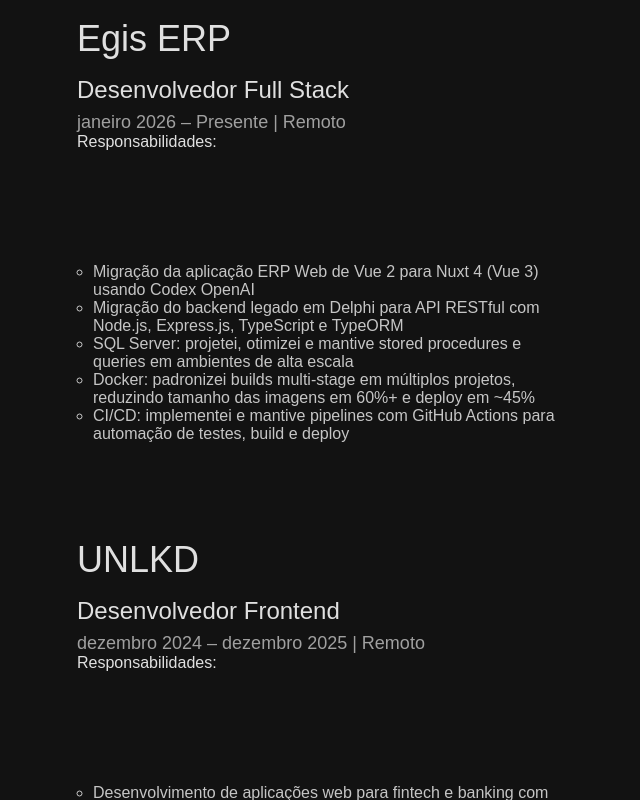
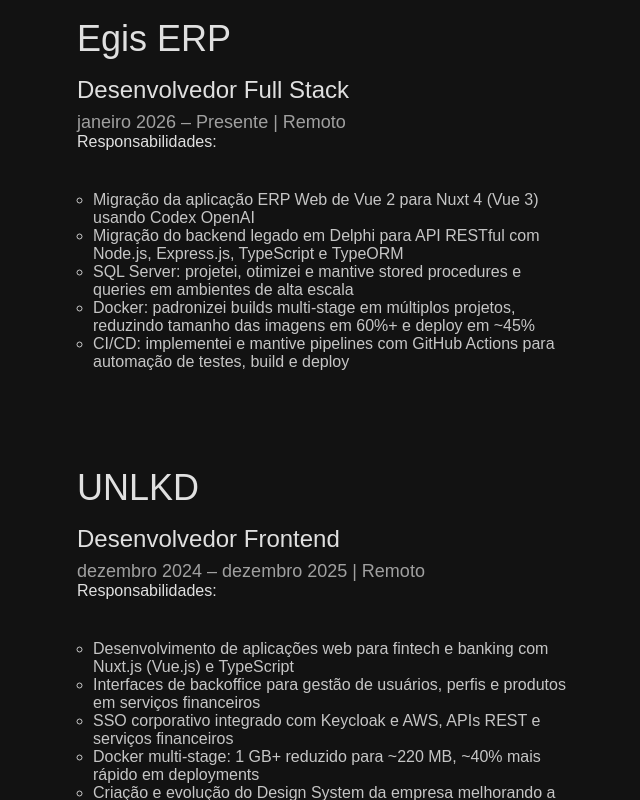
Before and after one commit to AndrewCrescencio/andrewcrescencio, a Next.js app: page / in a window 1280 px wide. Shown: the part 920-1720 px from the top of the page, without its empty margins (19-659 px from the left). Built offline with nearby package versions, Linux system fonts and the light colour scheme.

Commit message:
style: reduce gap spacing in Responsibilities component

```diff
--- a/src/components/UI/Responsibilities/styles.js
+++ b/src/components/UI/Responsibilities/styles.js
@@ -4,9 +4,9 @@
 export const Container = styled.div`
   display: flex;
   flex-direction: column;
-  gap: 64px;
+  gap: 16px;
   ${media.laptop`
-    gap: 96px;
+    gap: 24px;
   `}
 `;
 
```
